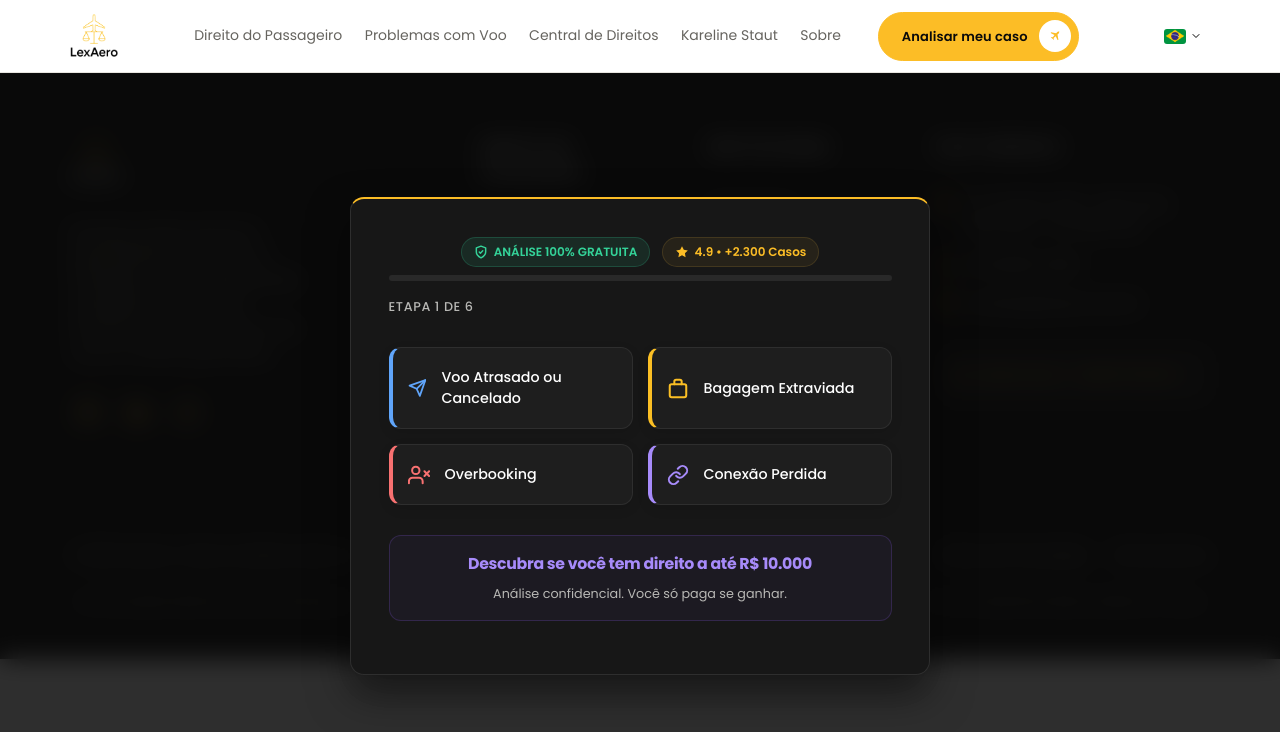
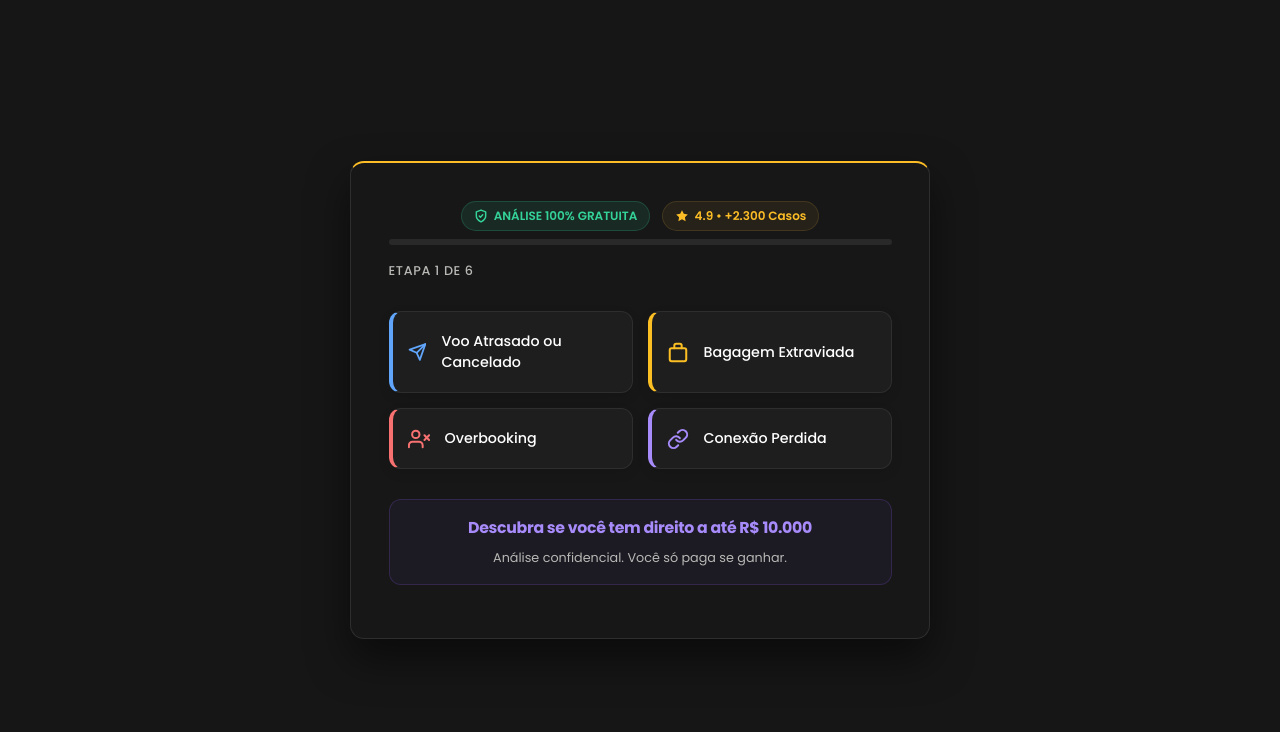
Before and after one commit to t0non/lpLexAero, a Next.js app: page /diagnostico in a window 1280 px wide. Shown: the top 732 px of the page. Built offline with nearby package versions, Linux system fonts and the light colour scheme.

Commit message:
feat: make /diagnostico a dedicated landing page by removing header and footer wrappers

```diff
--- a/src/app/globals.css
+++ b/src/app/globals.css
@@ -1889,19 +1889,12 @@ b {
 
   /* ── Diagnostic — Escuro & Persuasivo ───────────────────────────────────── */
   .diag-wrap {
-    position: fixed;
-    top: 72px;
-    left: 0;
-    right: 0;
-    bottom: 0;
-    background: rgba(10, 10, 10, 0.85); /* Fundo escuro semi-transparente */
-    backdrop-filter: blur(12px);
-    -webkit-backdrop-filter: blur(12px);
+    min-height: 100vh;
+    background: rgba(10, 10, 10, 0.95); /* Fundo escuro */
     display: flex;
     align-items: center;
     justify-content: center;
     padding: var(--space-6) var(--space-4);
-    z-index: 50;
   }
 
   .diag-card {
@@ -2466,8 +2459,6 @@ b {
     }
 
     .diag-wrap {
-      top: 60px;
-      /* altura do header mobile */
       padding: var(--space-4);
     }
 
--- a/src/app/layout.js
+++ b/src/app/layout.js
@@ -1,8 +1,8 @@
 import { Poppins } from "next/font/google";
 import Script from "next/script";
 import "./globals.css";
-import Header from "@/components/Header";
-import Footer from "@/components/Footer";
+import HeaderWrapper from "@/components/HeaderWrapper";
+import FooterWrapper from "@/components/FooterWrapper";
 
 const poppins = Poppins({
   subsets: ["latin"],
@@ -90,9 +90,9 @@ export default function RootLayout({ children }) {
         />
         <Script src="//translate.google.com/translate_a/element.js?cb=googleTranslateElementInit" strategy="afterInteractive" />
 
-        <Header />
+        <HeaderWrapper />
         <main id="main-content">{children}</main>
-        <Footer />
+        <FooterWrapper />
 
       </body>
     </html>
--- /dev/null
+++ b/src/components/FooterWrapper.js
@@ -0,0 +1,15 @@
+"use client";
+
+import { usePathname } from "next/navigation";
+import Footer from "./Footer";
+
+export default function FooterWrapper() {
+  const pathname = usePathname();
+
+  // Esconder footer na página de funil (diagnostico)
+  if (pathname === "/diagnostico") {
+    return null;
+  }
+
+  return <Footer />;
+}
--- /dev/null
+++ b/src/components/HeaderWrapper.js
@@ -0,0 +1,15 @@
+"use client";
+
+import { usePathname } from "next/navigation";
+import Header from "./Header";
+
+export default function HeaderWrapper() {
+  const pathname = usePathname();
+
+  // Esconder header na página de funil (diagnostico)
+  if (pathname === "/diagnostico") {
+    return null;
+  }
+
+  return <Header />;
+}
```
